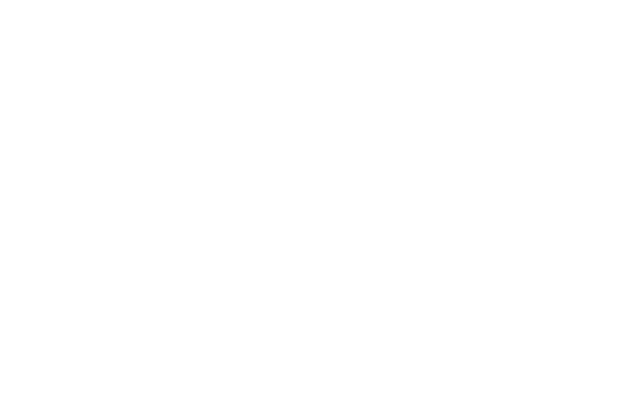
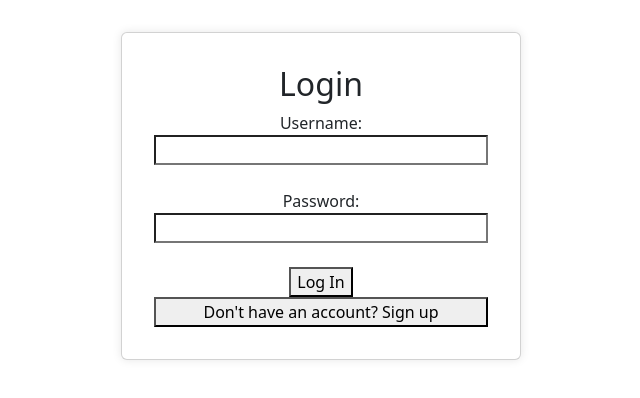
Before and after one commit to akash-2303/Auto-UML, a React (Vite) app: page /login in a window 1280 px wide. Before the commit this address had no page. Shown: the top 398 px of the page, without its empty margins (319-959 px from the left). Built offline with nearby package versions, Linux system fonts and the light colour scheme.

Commit message:
Login signup navigate

```diff
--- a/package.json
+++ b/package.json
@@ -19,7 +19,7 @@
     "react": "^18.2.0",
     "react-bootstrap": "^2.10.1",
     "react-dom": "^18.2.0",
-    "react-router-dom": "^6.22.3",
+    "react-router-dom": "^6.24.0",
     "reactflow": "^11.10.1"
   },
   "devDependencies": {
--- a/src/App.tsx
+++ b/src/App.tsx
@@ -8,7 +8,7 @@ function App() {
       <BrowserRouter>
                 <Routes>
                     <Route path="/signup" element={<Signup />} />
-                    <Route path="/" element={<Login />} />
+                    <Route path="/login" element={<Login />} />
                     <Route path="/home" element={<Home />} />
                 </Routes>
       </BrowserRouter>
--- a/src/Components/login.tsx
+++ b/src/Components/login.tsx
@@ -11,12 +11,12 @@ const Login = () => {
     e.preventDefault();
 
     try {
-      const response = await fetch('/authenticate', { // Make sure the URL matches the backend route
+      const response = await fetch('/authenticate', {
         method: 'POST',
         headers: {
           'Content-Type': 'application/json',
         },
-        body: JSON.stringify({ email_id: username, password }), // Use the correct keys as expected by the backend
+        body: JSON.stringify({ email_id: username, password }),
       });
 
       const data = await response.json();
@@ -59,6 +59,7 @@ const Login = () => {
           <button type="submit">Log In</button>
           {error && <p>{error}</p>}
         </form>
+        <button onClick={() => navigate('/signup')} className="link-button">Don't have an account? Sign up</button>
       </div>
     </div>
   );
--- a/src/Components/signup.tsx
+++ b/src/Components/signup.tsx
@@ -1,6 +1,5 @@
-// Signup.js
-
 import React, { useState } from 'react';
+import { useNavigate } from 'react-router-dom';
 
 const Signup = () => {
   const [username, setUsername] = useState('');
@@ -36,6 +35,9 @@ const Signup = () => {
       setConfirmPassword('');
       setError('');
 
+      // If sign up is successful, navigate to the target page
+      navigate('/login');
+
     } catch (error) {
       setError('Signup failed');
     }
@@ -59,7 +61,9 @@ const Signup = () => {
           <input type="password" id="confirmPassword" name="confirmPassword" required /><br /><br />
 
           <input type="submit" value="Sign Up" />
+          {error && <p className="error">{error}</p>}
         </form>
+        <button onClick={() => navigate('/login')} className="link-button">Already have an account? Log in</button>
       </div>
     </div>
   );
```
Also changed, not shown: 1 other file (tests, documents, lock files or other folders).
